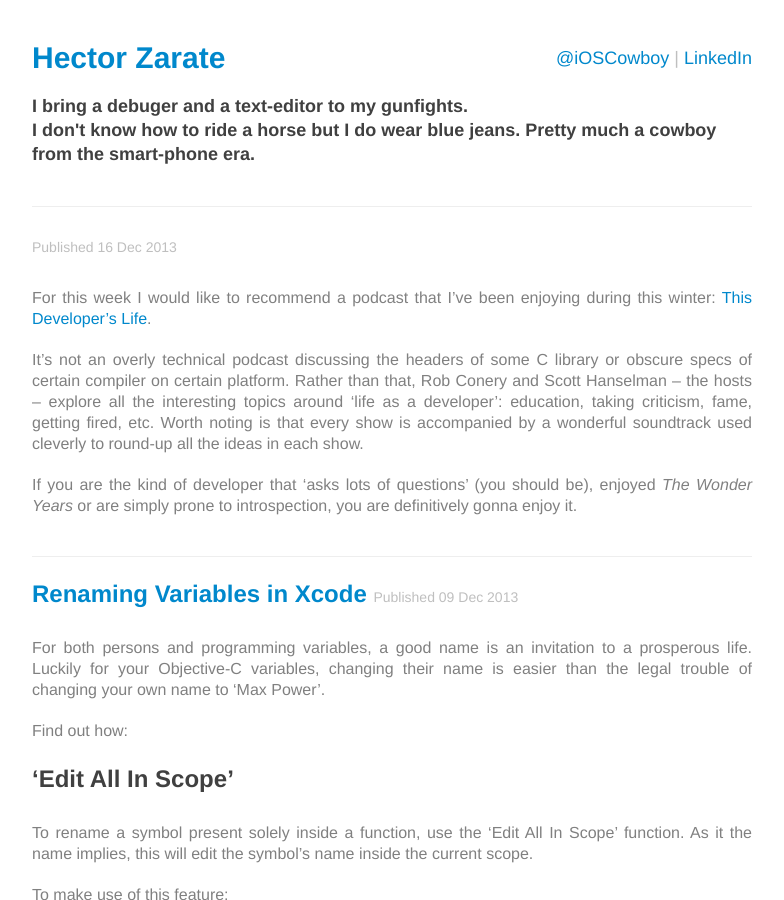
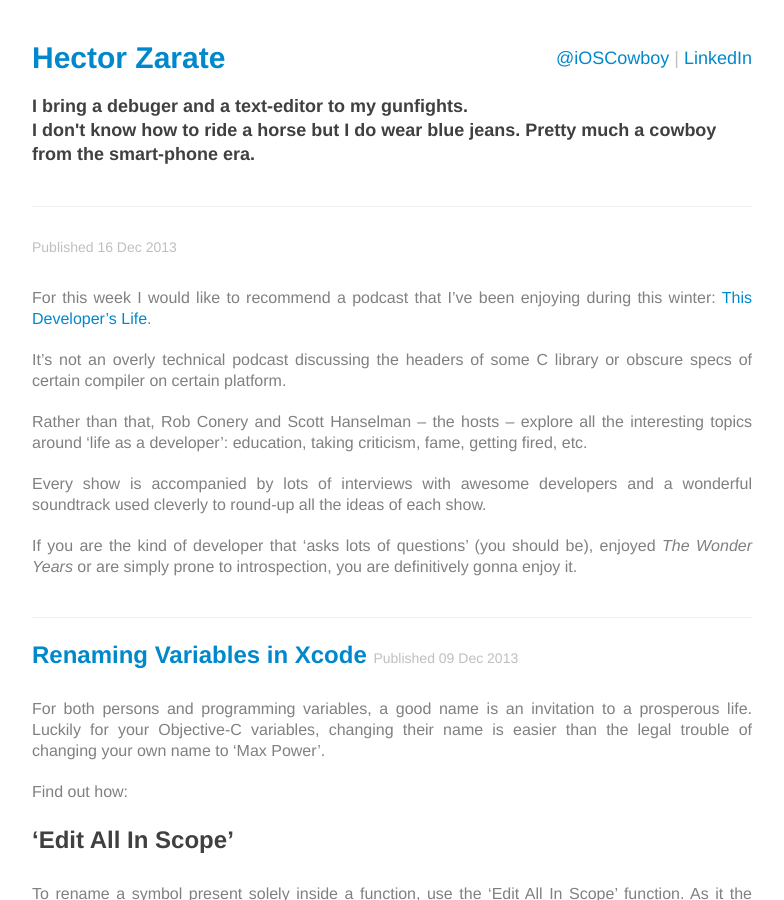
Before and after one commit to ChocoChipset/iOSCowboy.github.io, a Jekyll site: the page built from index.html, in a window 1280 px wide and 900 px high. Shown: the whole window, without its empty margins (248-1032 px from the left). Built offline with Jekyll 4.4.1, drawn with Linux system fonts in a browser that asks for light colours; Markdown is read by kramdown in place of the engine named in the settings; the list of posts is cut into pages by our own code.

Commit message:
last moment edit on 'this developers life'-post

```diff
--- a/_posts/2013-12-16-podcast-this-developers-life.md
+++ b/_posts/2013-12-16-podcast-this-developers-life.md
@@ -6,7 +6,9 @@ title: Podcast: This Developer's Life
 For this week I would like to recommend a podcast that I've been enjoying during this winter: [This Developer's Life](http://thisdeveloperslife.com).
 
 It's not an overly technical podcast discussing the headers of some C library or obscure specs of certain compiler on certain platform.
+
 Rather than that, Rob Conery and Scott Hanselman -- the hosts  -- explore all the interesting topics around 'life as a developer': education, taking criticism, fame, getting fired, etc.
-Worth noting is that every show is accompanied by a wonderful soundtrack used cleverly to round-up all the ideas in each show.
+
+Every show is accompanied by lots of interviews with awesome developers  and a wonderful soundtrack used cleverly to round-up all the ideas of each show.
 
 If you are the kind of developer that 'asks lots of questions' (you should be), enjoyed *The Wonder Years* or are simply prone to introspection, you are definitively gonna enjoy it.
```
